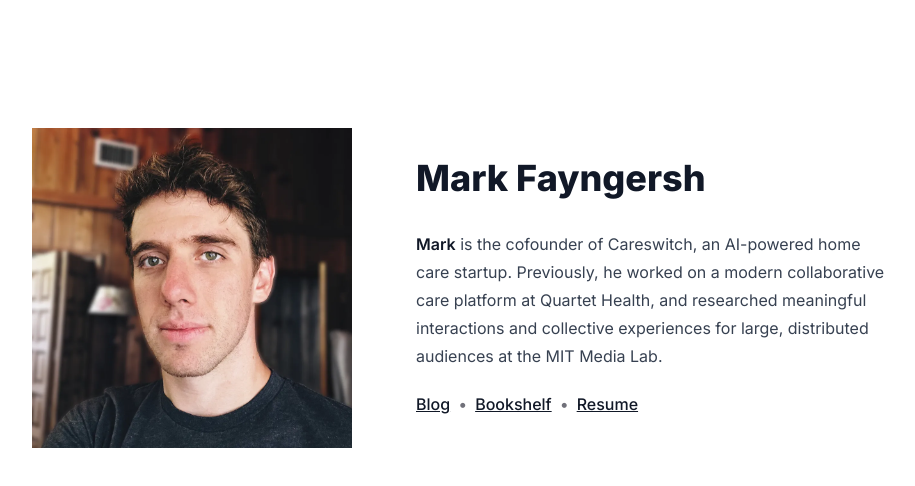
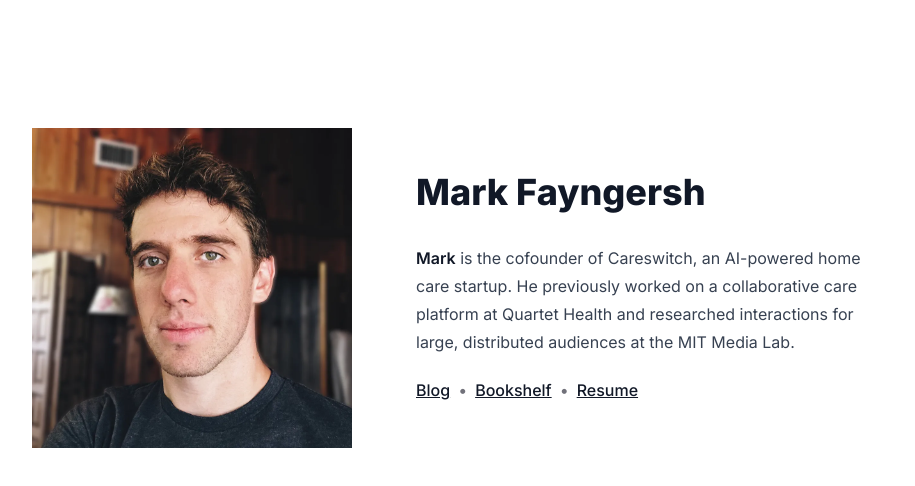
Before and after one commit to pheuter/www.markfayngersh.com, a Next.js app: page / in a window 1280 px wide. Shown: the top 486 px of the page, without its empty margins (176-1091 px from the left). Built offline with nearby package versions, Linux system fonts and the light colour scheme.

Commit message:
update bio and favicon

```diff
--- a/src/app/layout.tsx
+++ b/src/app/layout.tsx
@@ -14,6 +14,10 @@ const fontSans = FontSans({
 export const metadata: Metadata = {
   title: "Mark Fayngersh",
   description: "The personal website of Mark Fayngersh",
+  icons: {
+    icon: "/favicon.ico",
+    apple: "/apple-touch-icon.png",
+  },
 };
 
 export default function RootLayout({
--- a/src/app/page.tsx
+++ b/src/app/page.tsx
@@ -17,10 +17,9 @@ export default function Home() {
           <h1>Mark Fayngersh</h1>
           <p>
             <strong>Mark</strong> is the cofounder of Careswitch, an AI-powered
-            home care startup. Previously, he worked on a modern collaborative
-            care platform at Quartet Health, and researched meaningful
-            interactions and collective experiences for large, distributed
-            audiences at the MIT Media Lab.
+            home care startup. He previously worked on a collaborative care
+            platform at Quartet Health and researched interactions for large,
+            distributed audiences at the MIT Media Lab.
           </p>
           <p className="flex items-center justify-center space-x-2 md:justify-start">
             <Link href="/posts" className="hover:underline">
```
Also changed, not shown: public/apple-touch-icon.png (added), 1 other file (tests, documents, lock files or other folders).
